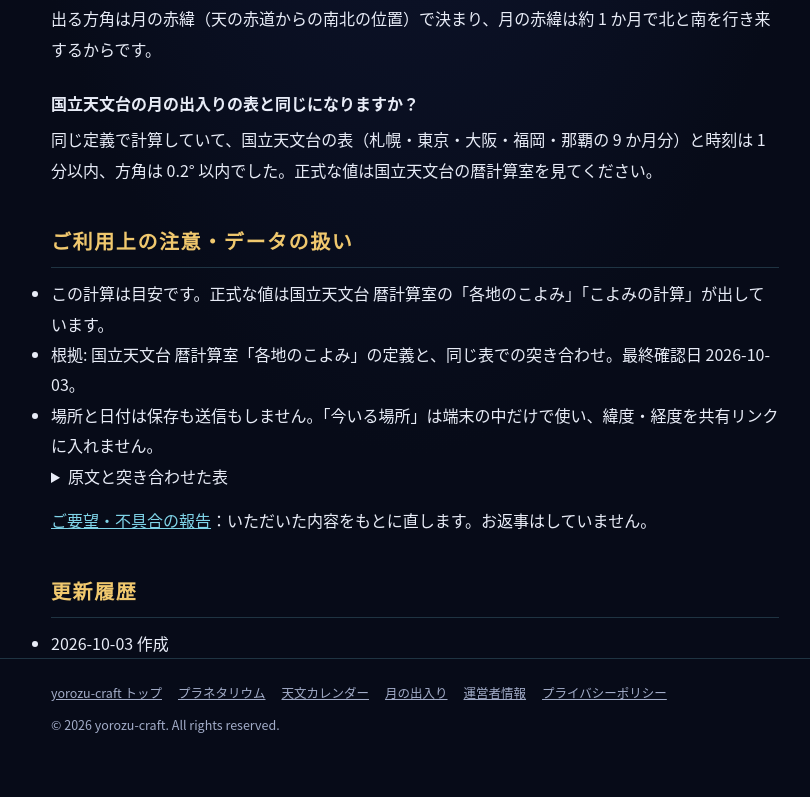
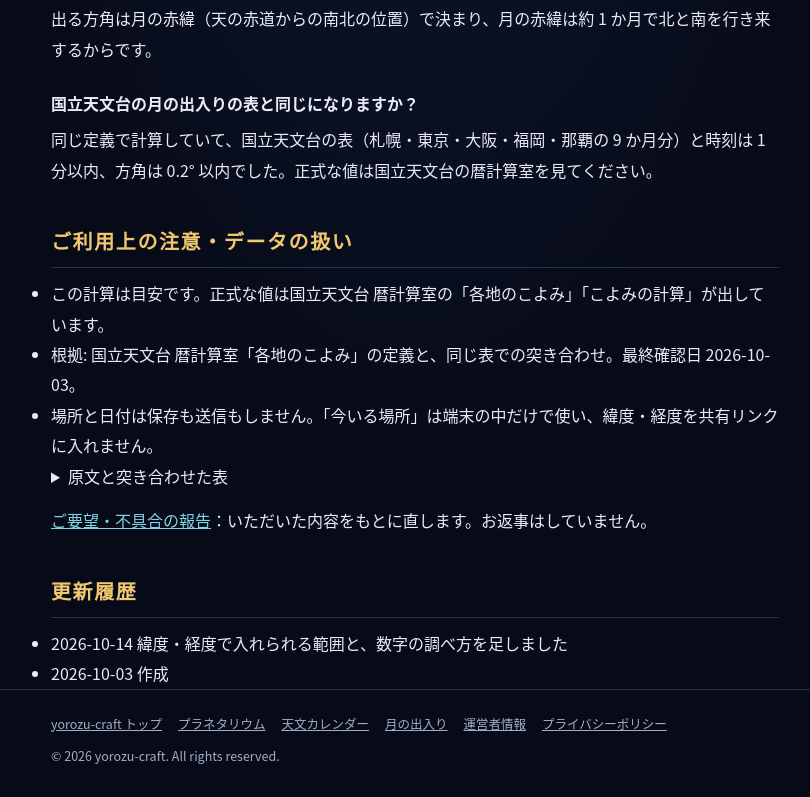
Before and after one commit to YouheiOonuki/hoshizora-sanpo, a plain HTML site: page tsuki/guide.html in a window 1280 px wide. Shown: the part 1112-1909 px from the top of the page, without its empty margins (225-1035 px from the left). Before the commit the page ends 1879 px from the top, so only its background shows below. Drawn offline with Linux system fonts and the light colour scheme.

Commit message:
月の出入りの使い方の更新履歴に 10-14 の 1 行（Q-299: 4a82272 の緯度・経度の範囲と調べ方）
Co-Authored-By: Claude Opus 5.5 <noreply@anthropic.com>

```diff
--- a/tsuki/guide.html
+++ b/tsuki/guide.html
@@ -92,6 +92,7 @@
 
   <h2>更新履歴</h2>
   <ul>
+    <li>2026-10-14 緯度・経度で入れられる範囲と、数字の調べ方を足しました</li>
     <li>2026-10-03 作成</li>
   </ul>
 </main>
```
